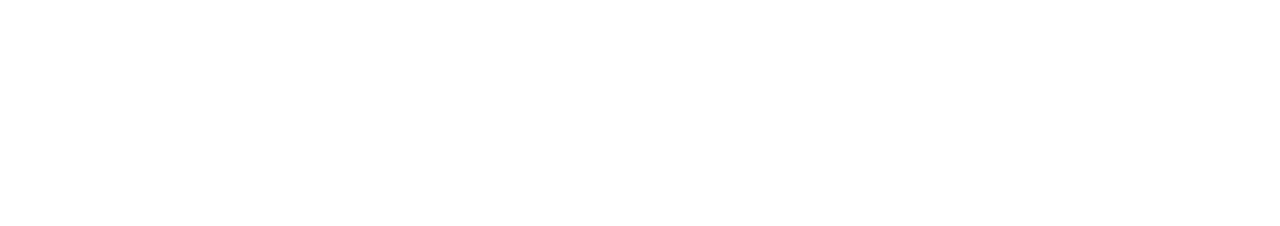
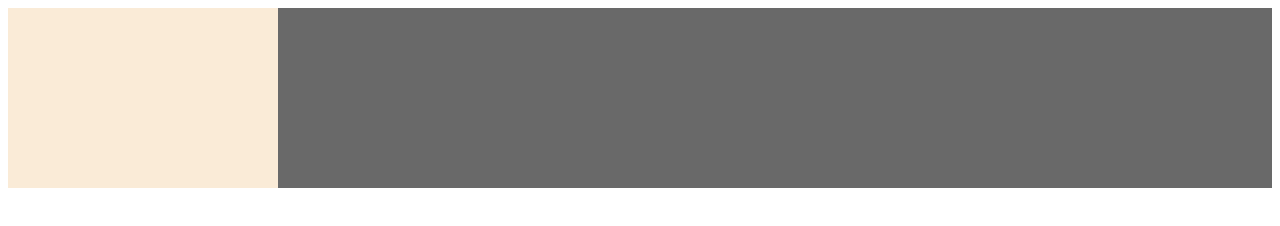
Before and after one commit to dhumalpooja2004/Tic-Tac-Toe-Assignment-39-, a plain HTML site: page index.html in a window 1280 px wide. Drawn offline with Linux system fonts and the light colour scheme.

Commit message:
in box css width and padding  added

```diff
--- a/index.html
+++ b/index.html
@@ -6,25 +6,31 @@
   <title>Tic-Tac-Toe</title>
   <style>
     .main-box{
+      background-color:dimgray;
+    }
+    .box{
       background-color: antiquewhite;
+      width: 250px;
+      padding: 10px;
     }
   </style>
 </head>
 <body>
   <div class="main-box">
-    <div></div>
-    <div></div>
-    <div></div>
+    <div>
+    <div class="box"></div>
+    <div class="box"></div>
+    <div class="box"></div>
   </div>
   <div>
-    <div></div>
-    <div></div>
-    <div></div>
+    <div class="box"></div>
+    <div class="box"></div>
+    <div class="box"></div>
   </div>
   <div>
-    <div></div>
-    <div></div>
-    <div></div>
+    <div class="box"></div>
+    <div class="box"></div>
+    <div class="box"></div>
   </div>
 </body>
 </html>
```
